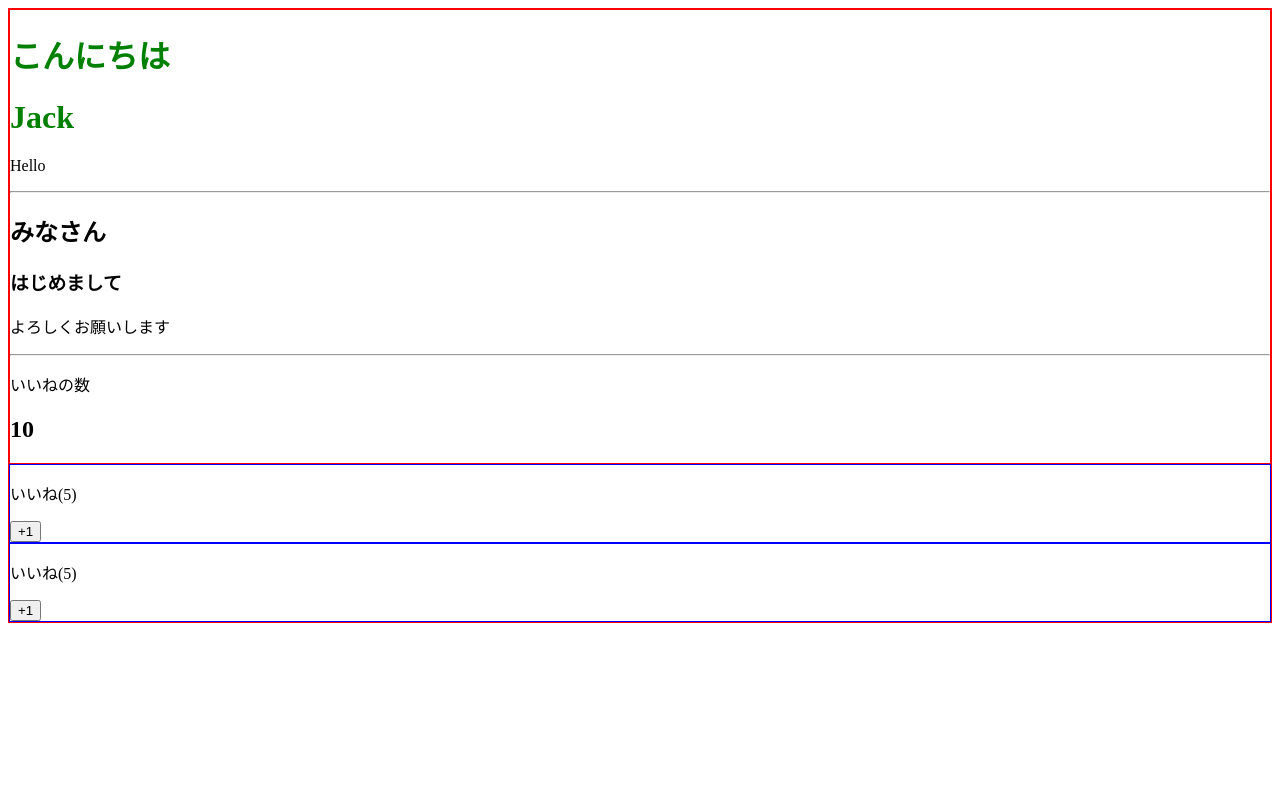
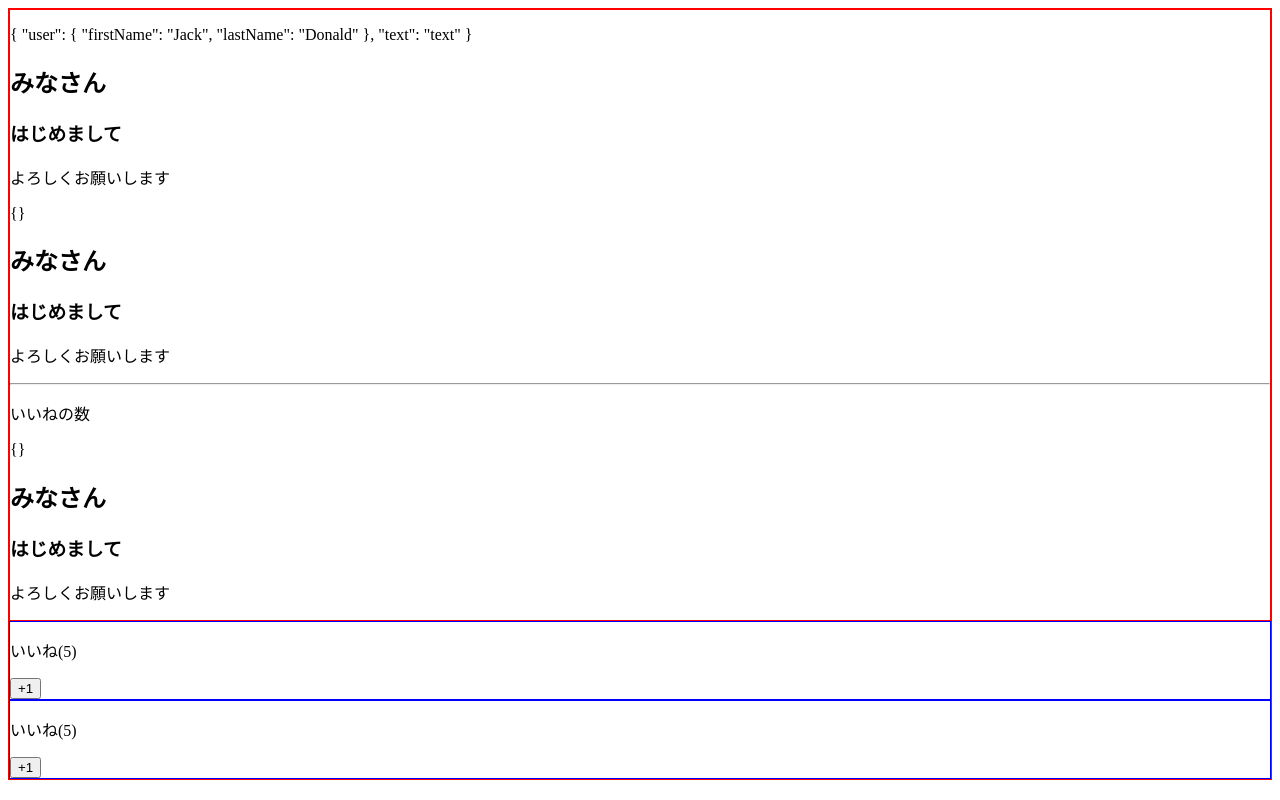
Before and after one commit to jin-aiit-a1824jj/vueJS-sample, a Vue app in the folder session6/index4/: page / in a window 1280 px wide. Built offline with nearby package versions, Linux system fonts and the light colour scheme.

Commit message:
v-slot:Default sample

```diff
--- a/session6/index4/src/App.vue
+++ b/session6/index4/src/App.vue
@@ -1,7 +1,7 @@
 <template>
   <div>
-    <LikeHeader headerText="Hello">
-      <h2>みなさん</h2>
+    <LikeHeader headerText="Hello" v-slot:default="slotProps">
+      <!-- <h2>みなさん</h2>
 
       <template v-slot:title="slotProps">
         <h1>こんにちは</h1>
@@ -13,7 +13,12 @@
 
       <template v-slot:number>
         <h2>{{ number }}</h2>
-      </template>
+      </template> -->
+
+      <p>{{slotProps}}</p>
+      <h2>みなさん</h2>
+      <h3>はじめまして</h3>
+      <p>よろしくお願いします</p>
 
     </LikeHeader>
 
--- a/session6/index4/src/components/LikeHeader.vue
+++ b/session6/index4/src/components/LikeHeader.vue
@@ -1,12 +1,19 @@
 <template>
   <div>
-    <slot name="title" :user="user" text="text">デフォルトのタイトル</slot>
+    <!-- <slot name="title" :user="user" text="text">デフォルトのタイトル</slot>
     <p>{{ headerText }}</p>
     <hr>
     <slot></slot>
     <hr>
     <p>いいねの数</p>
-    <slot name="number"></slot>
+    <slot name="number"></slot> -->
+
+
+    <slot :user="user" text="text"></slot>
+    <slot></slot>
+    <hr>
+    <p>いいねの数</p>
+    <slot></slot>
   </div>
 </template>
 
```
